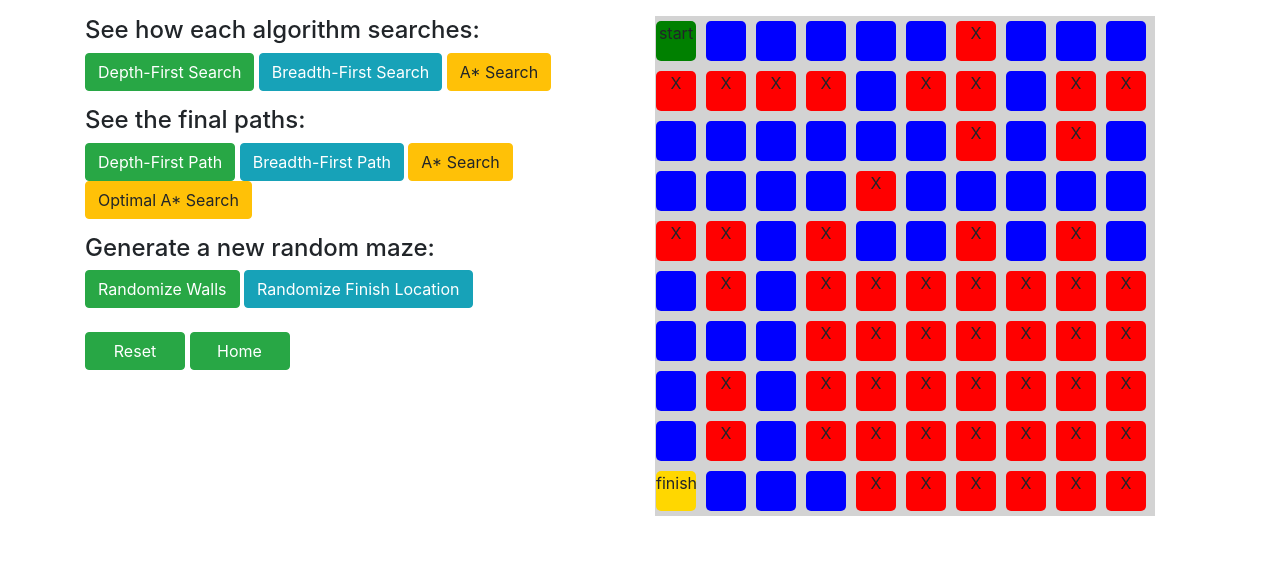
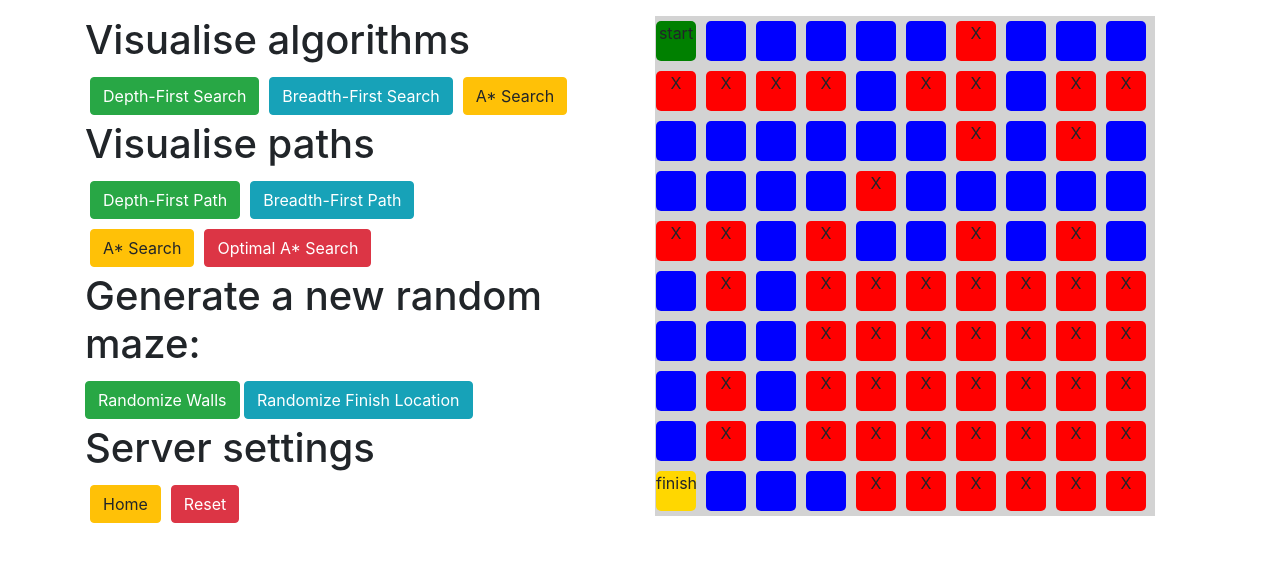
Before and after one commit to YouriBrosky/RollenBollen, a Flask app: page / in a window 1280 px wide. Shown: the top 562 px of the page. Run offline with Flask 2, Linux system fonts and the light colour scheme; some libraries are stand-ins or nearby versions.

Commit message:
Change the base frontend, By Philip...

```diff
--- a/templates/home.html
+++ b/templates/home.html
@@ -1,29 +1,31 @@
 <!DOCTYPE html>
 <html lang="en">
+
 <head>
-    <title>Maze Test</title>
-    <script
-      src="https://code.jquery.com/jquery-3.3.1.slim.min.js"
+  <title>RollenBollen | QRM4.0</title>
+  <link rel="shortcut icon" href="https://external-content.duckduckgo.com/ip3/edu.sphero.com.ico" />
+  <script src="https://code.jquery.com/jquery-3.3.1.slim.min.js"
     integrity="sha384-q8i/X+965DzO0rT7abK41JStQIAqVgRVzpbzo5smXKp4YfRvH+8abtTE1Pi6jizo"
-      crossorigin="anonymous"
-    ></script>
-    <script
-      src="https://cdnjs.cloudflare.com/ajax/libs/popper.js/1.14.3/umd/popper.min.js"
+    crossorigin="anonymous"></script>
+  <script src="https://cdnjs.cloudflare.com/ajax/libs/popper.js/1.14.3/umd/popper.min.js"
     integrity="sha384-ZMP7rVo3mIykV+2+9J3UJ46jBk0WLaUAdn689aCwoqbBJiSnjAK/l8WvCWPIPm49"
-      crossorigin="anonymous"
-    ></script>
-    <link
-      rel="stylesheet"
-      href="https://stackpath.bootstrapcdn.com/bootstrap/4.1.3/css/bootstrap.min.css"
-      integrity="sha384-MCw98/SFnGE8fJT3GXwEOngsV7Zt27NXFoaoApmYm81iuXoPkFOJwJ8ERdknLPMO"
-      crossorigin="anonymous"
-    />
-    <script
-      src="https://stackpath.bootstrapcdn.com/bootstrap/4.1.3/js/bootstrap.min.js"
+    crossorigin="anonymous"></script>
+  <link rel="stylesheet" href="https://stackpath.bootstrapcdn.com/bootstrap/4.1.3/css/bootstrap.min.css"
+    integrity="sha384-MCw98/SFnGE8fJT3GXwEOngsV7Zt27NXFoaoApmYm81iuXoPkFOJwJ8ERdknLPMO" crossorigin="anonymous" />
+  <script src="https://stackpath.bootstrapcdn.com/bootstrap/4.1.3/js/bootstrap.min.js"
     integrity="sha384-ChfqqxuZUCnJSK3+MXmPNIyE6ZbWh2IMqE241rYiqJxyMiZ6OW/JmZQ5stwEULTy"
-      crossorigin="anonymous"
-    ></script>
+    crossorigin="anonymous"></script>
   <script src="https://cdn.plot.ly/plotly-latest.min.js"></script>
+  <style>
+    .flexxer {
+      display: flex;
+      margin: 5px 0px;
+    }
+
+    .flexxer>button {
+      margin: 0px 5px
+    }
+  </style>
 </head>
 
 <body>
@@ -32,84 +34,65 @@
       <div class="col">
         <div class="row">
           <div class="col">
-              <h4>See how each algorithm searches:</h4>
+            <h1>Visualise algorithms</h1>
             <div class="row">
-                <div class="col">
-                  <button
-                    type="button"
-                    class="btn btn-success"
-                    id="drawPathDFS"
-                  >
+              <div class="col flexxer">
+                <button type="button" class="btn btn-success" id="drawPathDFS">
                   Depth-First Search
                 </button>
                 <button type="button" class="btn btn-info" id="drawPathBFS">
                   Breadth-First Search
                 </button>
-                  <button
-                    type="button"
-                    class="btn btn-warning"
-                    id="drawPathAstar"
-                  >
+                <button type="button" class="btn btn-warning" id="drawPathAstar">
                   A* Search
                 </button>
               </div>
             </div>
-              <h4 style="margin-top: 15px">See the final paths:</h4>
+            <h1>Visualise paths</h1>
             <div class="row">
-                <div class="col">
+              <div class="col flexxer">
                 <button type="button" class="btn btn-success" id="finalDFS">
                   Depth-First Path
                 </button>
                 <button type="button" class="btn btn-info" id="finalBFS">
                   Breadth-First Path
                 </button>
+              </div>
+            </div>
+            <div class="row">
+              <div class="col flexxer">
                 <button type="button" class="btn btn-warning" id="finalAstar">
                   A* Search
                 </button>
-                  <button
-                    type="button"
-                    class="btn btn-warning"
-                    id="optFinalAstar"
-                  >
+                <button type="button" class="btn btn-danger" id="optFinalAstar">
                   Optimal A* Search
                 </button>
               </div>
             </div>
-              <h4 style="margin-top: 15px">Generate a new random maze:</h4>
+            <h1>Generate a new random maze:</h1>
             <div class="row">
-                <div class="col">
+              <div class="col flexxer">
                 <form action="{{ url_for('page_home') }}" method="post">
                   <button type="submit" class="btn btn-success" name="rand">
                     Randomize Walls
                   </button>
-                    <button
-                      type="submit"
-                      class="btn btn-info"
-                      name="rand"
-                      value="loc"
-                    >
+                  <button type="submit" class="btn btn-info" name="rand" value="loc">
                     Randomize Finish Location
                   </button>
                 </form>
-                  <br />
-                  <div style="display: fl">
-                    <button
-                      class="btn btn-success"
-                      style="width: 100px"
-                      onclick="const a = async ()=>{await fetch('{{ url_for('reset_webserver') }}')};a()"
-                    >
-                      <!-- onclick="const a = async ()=>{console.log(1);await fetch('https:\/\/rollenbollen.azurewebsites.net/api/reset')};a()"> -->
+              </div>
+            </div>
+            <h1>Server settings</h1>
+            <div class="row">
+              <div class="col flexxer">
+                <button class="btn btn-warning"
+                  onclick="const b = async ()=>{await fetch('{{ url_for('api_go_home') }}')};b()">
+                  Home
+                </button>
+                <button class="btn btn-danger"
+                  onclick="const a = async ()=>{await fetch('{{ url_for('reset_webserver') }}')};a()">
                   Reset
                 </button>
-                    <button
-                      class="btn btn-success"
-                      style="width: 100px"
-                      onclick="const b = async ()=>{await fetch('{{ url_for('api_go_home') }}')};b()"
-                    >
-                      <!-- onclick="const b = async ()=>{console.log(2);await fetch('https:\/\/rollenbollen.azurewebsites.net/api/home')};b()"> -->
-                      Home
-                    </button>
-                  </div>
               </div>
             </div>
           </div>
@@ -134,4 +117,5 @@
     </div>
   </div>
 </body>
+
 </html>
```
Lines whose indentation alone changed are shown as unchanged.
